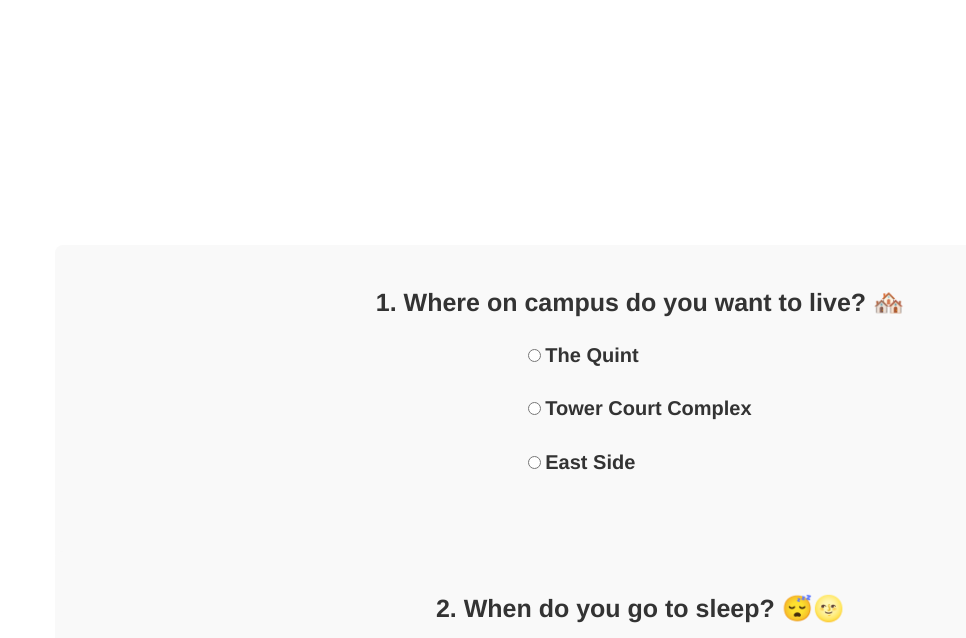
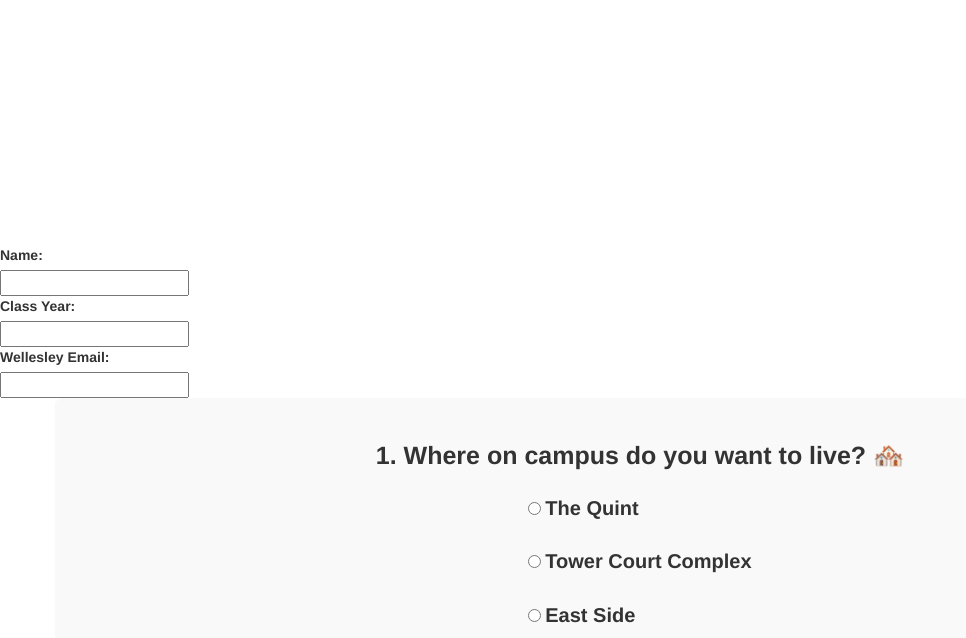
Before and after one commit to sarahhayounggoldman/roommate-match, a Flask app: page / in a window 1280 px wide. Shown: the part 855-1493 px from the top of the page, without its empty margins (0-966 px from the left). Run offline with Flask 3, Linux system fonts and the light colour scheme; some libraries are stand-ins or nearby versions.

Commit message:
added back email

```diff
--- a/helper.py
+++ b/helper.py
@@ -53,7 +53,7 @@ def compareTwo(p1, p2):
         pass
 
     # return score as a percentage
-    return score/9
+    return math.trunc(score/9 * 100)
 
 # compares one person to entire db of people, stored in list form
 # takes in one person's data (in dictionary form) and a list of everyone else (in list form)
--- a/templates/index.html
+++ b/templates/index.html
@@ -101,6 +101,15 @@
   <!--just for spacing-->
   <div class="container" style="margin-bottom: 50px; background-color: white;"></div>
   <!--just for spacing-->
+
+  <label for="name">Name:</label><br>
+  <input type="text" id="name" name="name"><br>
+
+  <label for="year">Class Year:</label><br>
+  <input type="text" id="year" name="year"><br>
+
+  <label for="email">Wellesley Email:</label><br>
+  <input type="text" id="email" name="email"><br>
 
 <div class= "container section centered-section" id="q1">
   <div class="big-text py-2"><b>1. Where on campus do you want to live? 🏘️ </b></div>
```
